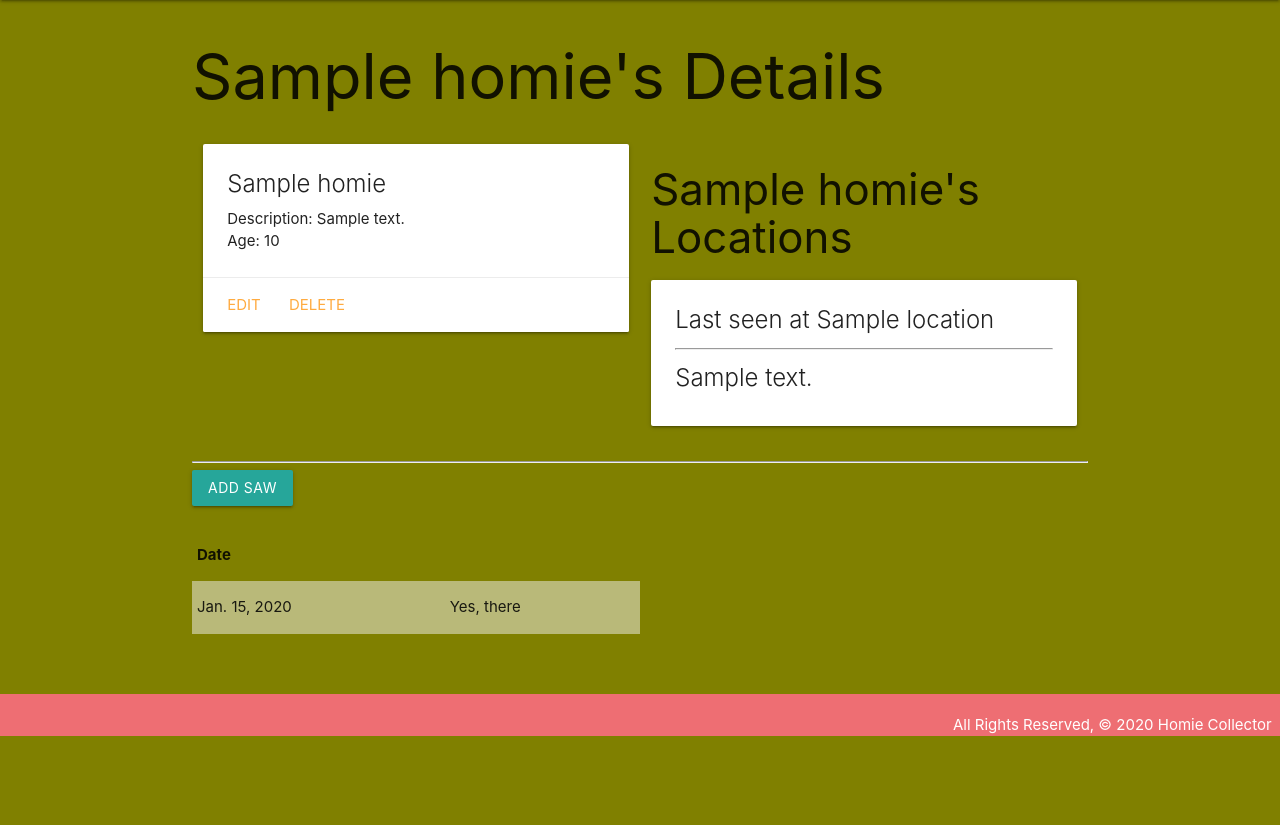
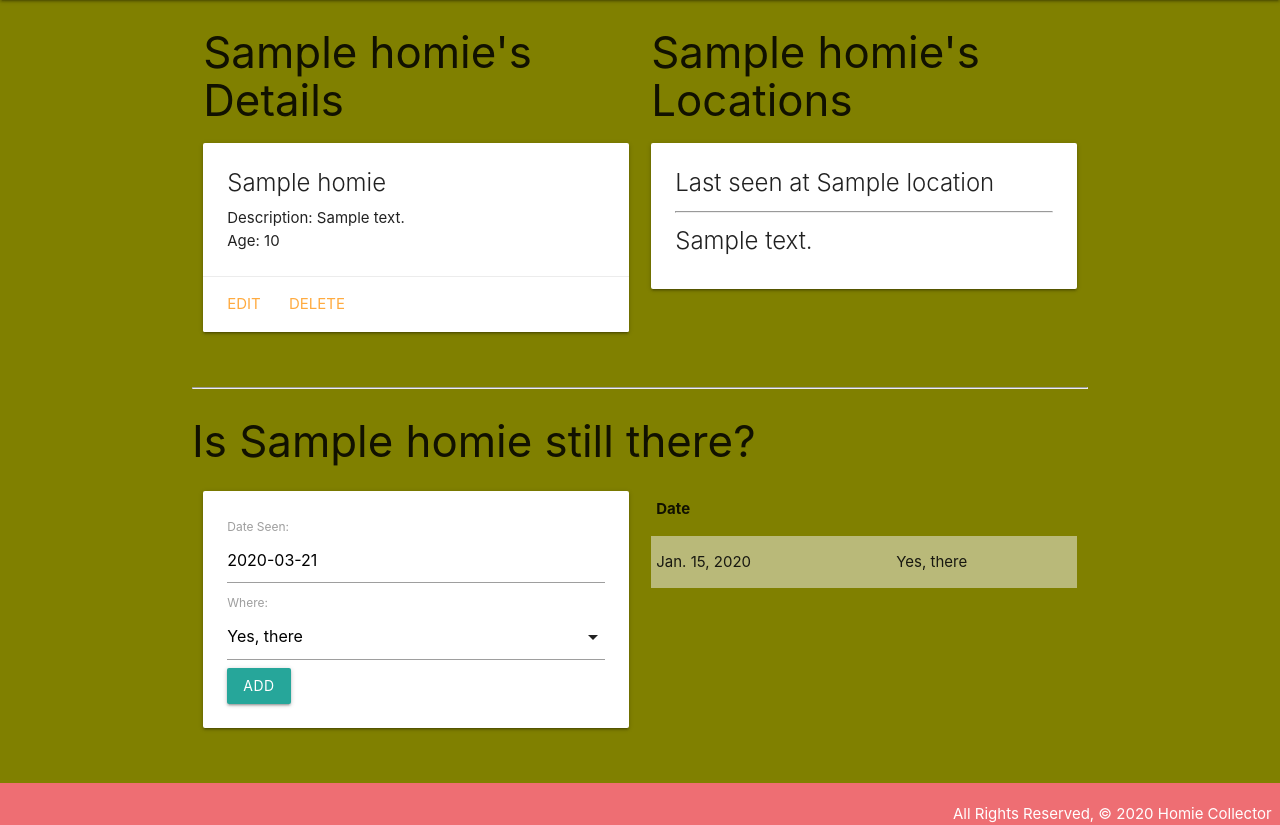
Before and after one commit to daniel-jf/django-app, a Django app: page /homies/1/ in a window 1280 px wide. Shown: the part 64-889 px from the top of the page. Before the commit the page ends 800 px from the top, so only its background shows below. Run offline with Django 3.2, Linux system fonts and the light colour scheme; tables that the repository leaves empty hold one stand-in row (values such as "Sample post").

Commit message:
styling works/add functionality doesn't show on screen when added

```diff
--- a/homiecollector/main_app/templates/homies/detail.html
+++ b/homiecollector/main_app/templates/homies/detail.html
@@ -1,10 +1,9 @@
 {% extends 'base.html' %}
 {% block content %}
 
-<h1> {{ homie.name }}'s Details</h1>
-
 <div class="row">
   <div class="col s6">
+    <h3> {{ homie.name }}'s Details</h3>
     <div class="card">
       <div class="card-content">
         <span class="card-title">{{ homie.name }}</span>
@@ -34,23 +33,31 @@
             </div>
           {% endfor %}
         {% else %}
-          <h5>No locations for the homie :(</h5>
+          <h5>{{ homie.name }} has not been seen yet</h5>
         {% endif %}
       </div>
     </div>
-
+</div>
   <hr>
+  <h3> Is {{ homie.name }} still there?</h3>
+  <div class="row">
     <div class="col s6">
-    <div class="row">
-  <form action="homies/<int:homie_id>/add_saw" method="POST">
+      <div class="card">
+        <div class="card-content">
+          <form href="/homies/<int:homie_id>/add_saw/" method="POST">
             {% csrf_token %}
             {{ saw_form.as_p }}
-    <input type="submit" class="btn" value="Add Saw">
+            <input type="submit" class="btn" value="Add">
           </form>
-    <br>
+      </div>
+    </div>
+  </div>
+
+  <div class="row">
+    <div class="col s6">
       <table class="striped">
       <thead>
-        <tr><th>Date</th><th></th></tr>
+        <tr><th>Date</th></tr>
       </thead>
         <tbody>
           {% for saw in homie.saw_set.all %}
@@ -64,7 +71,6 @@
     </div>
   </div>
 </div>
-
 <script>
   // Initializes a new datepicker from materialize
   let dateEl = document.getElementById('id_date');
--- a/homiecollector/main_app/templates/main_app/location_detail.html
+++ b/homiecollector/main_app/templates/main_app/location_detail.html
@@ -7,6 +7,7 @@
     <div class="card">
       <div class="card-content">
         <span class="card-title">{{ location.name }}</span>
+        <span>{{ location.detail }}</span>
       </div>
       <div class="card-action">
         <a href="/locations/<int:pk>/update">Edit</a>
--- a/homiecollector/main_app/urls.py
+++ b/homiecollector/main_app/urls.py
@@ -9,7 +9,7 @@ urlpatterns = (
     path('homies/<int:homie_id>/', views.homies_detail, name='detail'),
     path('homies/<int:homie_id>/edit/', views.homies_update, name='homies_update'),
     path('homies/<int:homie_id>/delete/', views.homies_delete, name='homies_delete'),
-    path('homies/<int:homie_id>/', views.add_saw, name='add_saw'),
+    path('homies/<int:homie_id>/add_saw/', views.add_saw, name='add_saw'),
     #locations paths
     path('locations/', views.location_index, name='locations_index'),
     path('locations/<int:pk>/', views.LocationDetail.as_view(), name='locations_detail'),
--- a/homiecollector/main_app/views.py
+++ b/homiecollector/main_app/views.py
@@ -16,12 +16,10 @@ def homies_index(request):
 
 def homies_detail(request, homie_id):
     homie_data = Homie.objects.get(id=homie_id)
-    #saw_homie_not = Saw.objects.exclude(id__in = homie_data.saw.all().values_list('id'))
     saw_form = SawForm()
     return render(request, 'homies/detail.html', {
         'homie': homie_data,
-        #'location_form': location_form,
-        #'saw': saw_homie_not
+        'saw_form': saw_form,
     })
 
 def assoc_location(request, homie_id, location_id):
```
Lines whose indentation alone changed are shown as unchanged.
